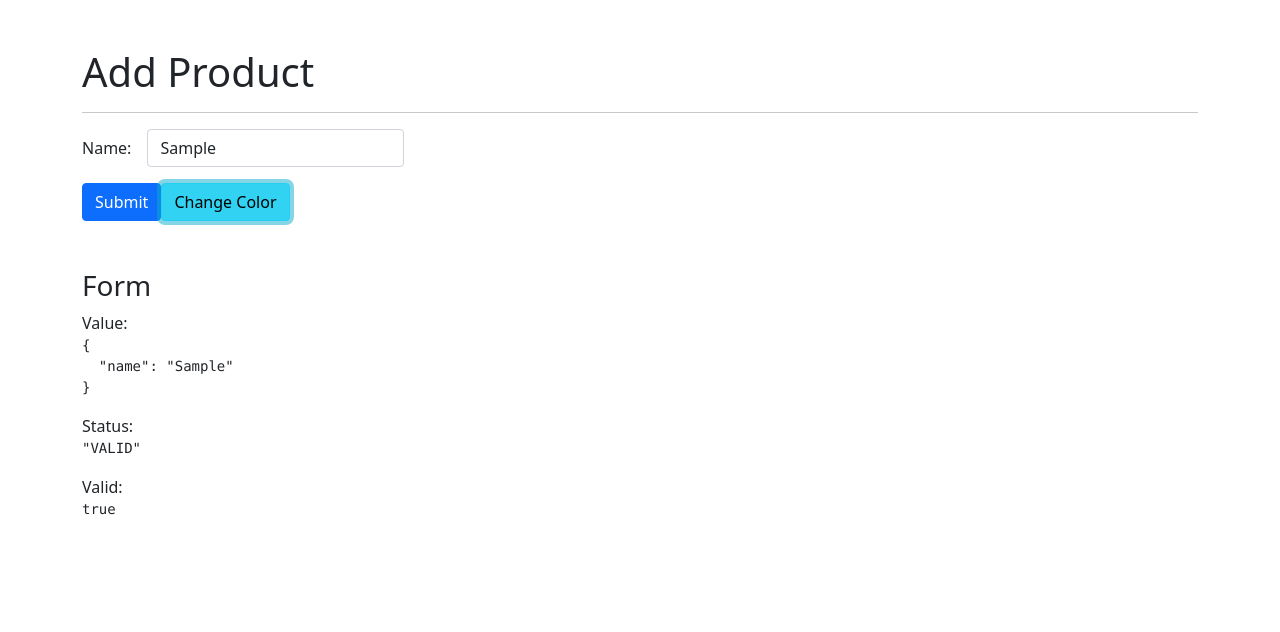
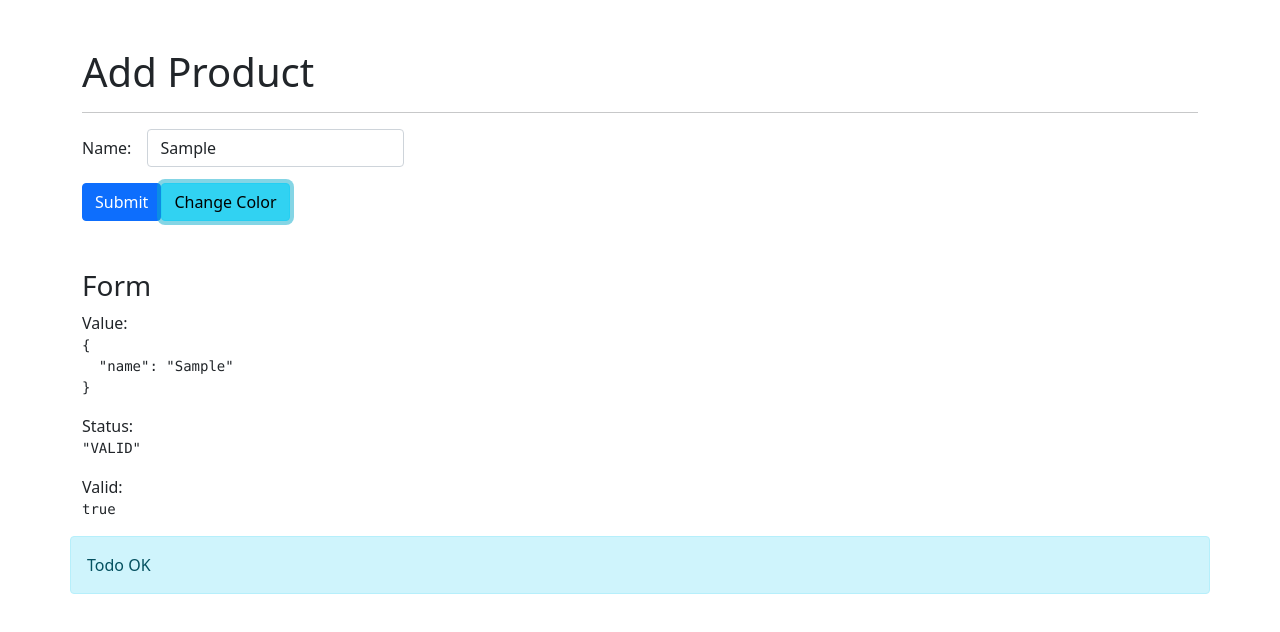
Before and after one commit to cuadros-code/directives-angular, an Angular app: page /products/add in a window 1280 px wide. Both pictures are taken after typing "Sample" into the empty fields and a click on the button "Change Color". Shown: the top 632 px of the page. Built offline with nearby package versions, Linux system fonts and the light colour scheme.

Commit message:
Structural Directive

```diff
--- a/src/app/products/pages/add/add.component.html
+++ b/src/app/products/pages/add/add.component.html
@@ -59,3 +59,12 @@ Value:<pre >{{ myForm.value | json }}</pre>
 Status:<pre>{{ myForm.status | json }}</pre>
 
 Valid:<pre>{{ myForm.valid | json }}</pre>
+
+<div
+  class="col"
+  *customIf="myForm.valid"
+>
+  <div class="row alert alert-info">
+    Todo OK
+  </div>
+</div>
--- /dev/null
+++ b/src/app/shared/directives/structural-directive.directive.ts
@@ -0,0 +1,19 @@
+import { Directive, Input, TemplateRef, ViewContainerRef } from '@angular/core';
+
+@Directive({
+  selector: '[customIf]'
+})
+export class StructuralDirectiveDirective {
+
+  @Input() set customIf( condition: boolean ){
+    condition
+      ? this.viewContainer.createEmbeddedView( this.templateRef )
+      : this.viewContainer.clear()
+  }
+
+  constructor(
+    private templateRef: TemplateRef<HTMLElement>,
+    private viewContainer: ViewContainerRef
+  ) { }
+
+}
```
Also changed, not shown: src/app/shared/shared.module.ts (+5 -2 lines), 1 other file (tests, documents, lock files or other folders).
